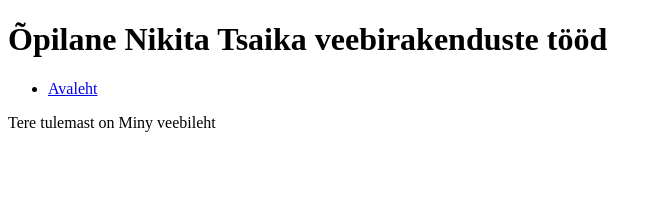
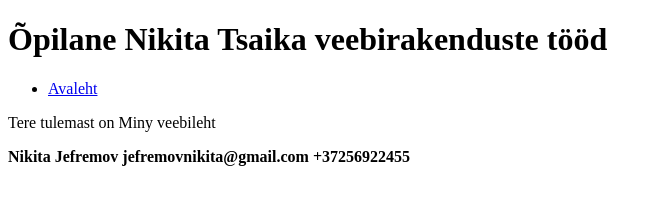
Before and after one commit to TsaikaWeb/TsaikaHTML, a plain HTML site: page Index.html in a window 1280 px wide. Shown: the whole page, without its empty margins (0-662 px from the left). Drawn offline with Linux system fonts and the light colour scheme.

Commit message:
Teine ülesanne on tehtud

```diff
--- a/Index.html
+++ b/Index.html
@@ -18,7 +18,9 @@
 	<p>Tere tulemast on Miny veebileht</p>
   </main>
   <footer>
-	<b></b>
+	<b>Nikita Jefremov</b>
+	<b>jefremovnikita@gmail.com</b>
+	<b>+37256922455</b>
   </footer>
 </body>
 </html>
```
